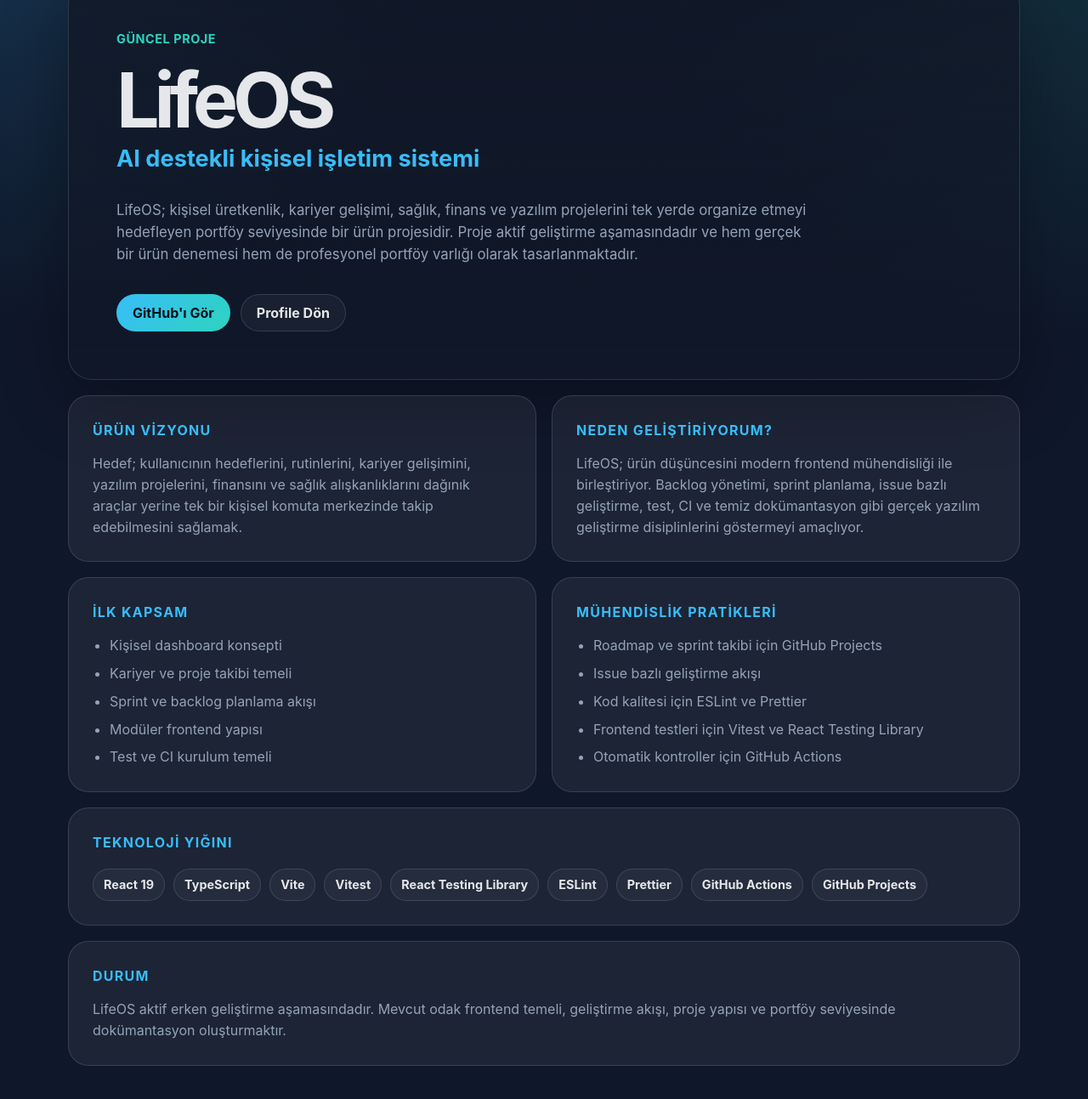
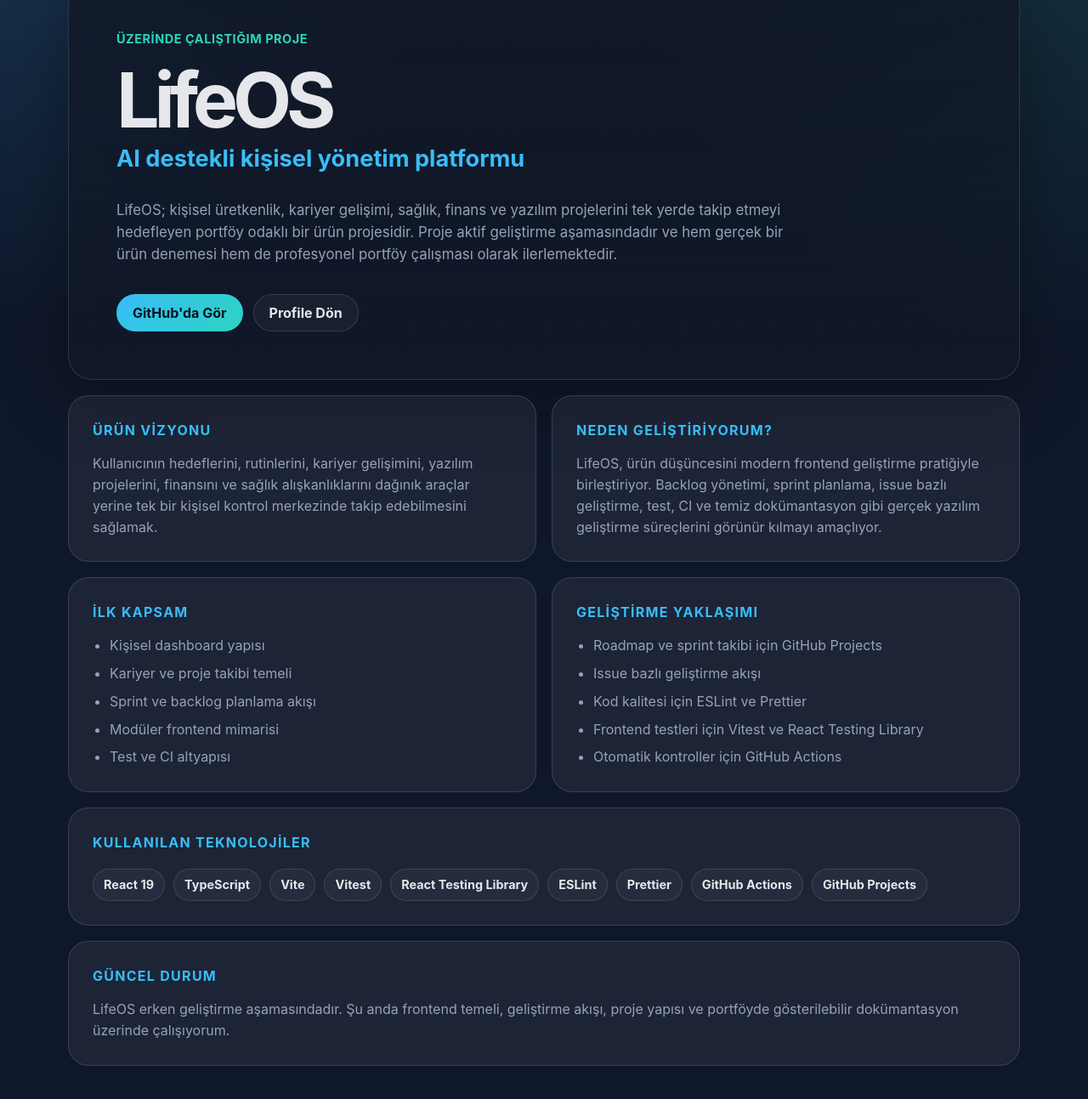
Before and after one commit to otatli/nofrichq, a plain HTML site: page tr/lifeos.html in a window 1280 px wide. Shown: the part 127-1420 px from the top of the page at 85% size. Drawn offline with Linux system fonts and the light colour scheme.

Commit message:
Bilingual TR Refined

```diff
--- a/tr/lifeos.html
+++ b/tr/lifeos.html
@@ -4,7 +4,7 @@
   <meta charset="utf-8" />
   <meta name="viewport" content="width=device-width, initial-scale=1" />
   <title>LifeOS | Oğulcan Tatlı</title>
-  <meta name="description" content="LifeOS; üretkenlik, kariyer, sağlık, finans ve proje takibi için AI destekli kişisel işletim sistemi projesidir." />
+  <meta name="description" content="LifeOS; üretkenlik, kariyer, sağlık, finans ve proje takibi için AI destekli kişisel yönetim platformudur." />
   <link rel="alternate" hreflang="en" href="/lifeos.html" />
   <link rel="alternate" hreflang="tr" href="/tr/lifeos.html" />
   <link rel="stylesheet" href="../styles.css" />
@@ -23,17 +23,16 @@
     </nav>
 
     <section class="hero hero-compact">
-      <div class="eyebrow">Güncel Proje</div>
+      <div class="eyebrow">Üzerinde Çalıştığım Proje</div>
       <h1>LifeOS</h1>
-      <p class="title">AI destekli kişisel işletim sistemi</p>
+      <p class="title">AI destekli kişisel yönetim platformu</p>
       <p class="summary">
         LifeOS; kişisel üretkenlik, kariyer gelişimi, sağlık, finans ve yazılım projelerini tek yerde
-        organize etmeyi hedefleyen portföy seviyesinde bir ürün projesidir. Proje aktif geliştirme
-        aşamasındadır ve hem gerçek bir ürün denemesi hem de profesyonel portföy varlığı olarak
-        tasarlanmaktadır.
+        takip etmeyi hedefleyen portföy odaklı bir ürün projesidir. Proje aktif geliştirme aşamasındadır
+        ve hem gerçek bir ürün denemesi hem de profesyonel portföy çalışması olarak ilerlemektedir.
       </p>
       <div class="actions">
-        <a class="button primary" href="https://github.com/otatli" target="_blank" rel="noopener">GitHub'ı Gör</a>
+        <a class="button primary" href="https://github.com/otatli" target="_blank" rel="noopener">GitHub'da Gör</a>
         <a class="button" href="./">Profile Dön</a>
       </div>
     </section>
@@ -42,8 +41,8 @@
       <article class="card">
         <h2>Ürün Vizyonu</h2>
         <p>
-          Hedef; kullanıcının hedeflerini, rutinlerini, kariyer gelişimini, yazılım projelerini, finansını
-          ve sağlık alışkanlıklarını dağınık araçlar yerine tek bir kişisel komuta merkezinde takip
+          Kullanıcının hedeflerini, rutinlerini, kariyer gelişimini, yazılım projelerini, finansını ve
+          sağlık alışkanlıklarını dağınık araçlar yerine tek bir kişisel kontrol merkezinde takip
           edebilmesini sağlamak.
         </p>
       </article>
@@ -51,25 +50,25 @@
       <article class="card">
         <h2>Neden Geliştiriyorum?</h2>
         <p>
-          LifeOS; ürün düşüncesini modern frontend mühendisliği ile birleştiriyor. Backlog yönetimi,
+          LifeOS, ürün düşüncesini modern frontend geliştirme pratiğiyle birleştiriyor. Backlog yönetimi,
           sprint planlama, issue bazlı geliştirme, test, CI ve temiz dokümantasyon gibi gerçek yazılım
-          geliştirme disiplinlerini göstermeyi amaçlıyor.
+          geliştirme süreçlerini görünür kılmayı amaçlıyor.
         </p>
       </article>
 
       <article class="card">
         <h2>İlk Kapsam</h2>
         <ul>
-          <li>Kişisel dashboard konsepti</li>
+          <li>Kişisel dashboard yapısı</li>
           <li>Kariyer ve proje takibi temeli</li>
           <li>Sprint ve backlog planlama akışı</li>
-          <li>Modüler frontend yapısı</li>
-          <li>Test ve CI kurulum temeli</li>
+          <li>Modüler frontend mimarisi</li>
+          <li>Test ve CI altyapısı</li>
         </ul>
       </article>
 
       <article class="card">
-        <h2>Mühendislik Pratikleri</h2>
+        <h2>Geliştirme Yaklaşımı</h2>
         <ul>
           <li>Roadmap ve sprint takibi için GitHub Projects</li>
           <li>Issue bazlı geliştirme akışı</li>
@@ -80,7 +79,7 @@
       </article>
 
       <article class="card wide">
-        <h2>Teknoloji Yığını</h2>
+        <h2>Kullanılan Teknolojiler</h2>
         <div class="tags">
           <span>React 19</span>
           <span>TypeScript</span>
@@ -95,10 +94,10 @@
       </article>
 
       <article class="card wide">
-        <h2>Durum</h2>
+        <h2>Güncel Durum</h2>
         <p>
-          LifeOS aktif erken geliştirme aşamasındadır. Mevcut odak frontend temeli, geliştirme akışı,
-          proje yapısı ve portföy seviyesinde dokümantasyon oluşturmaktır.
+          LifeOS erken geliştirme aşamasındadır. Şu anda frontend temeli, geliştirme akışı, proje yapısı
+          ve portföyde gösterilebilir dokümantasyon üzerinde çalışıyorum.
         </p>
       </article>
     </section>
```
Also changed, not shown: tr/index.html (+11 -11 lines), 1 other file.
